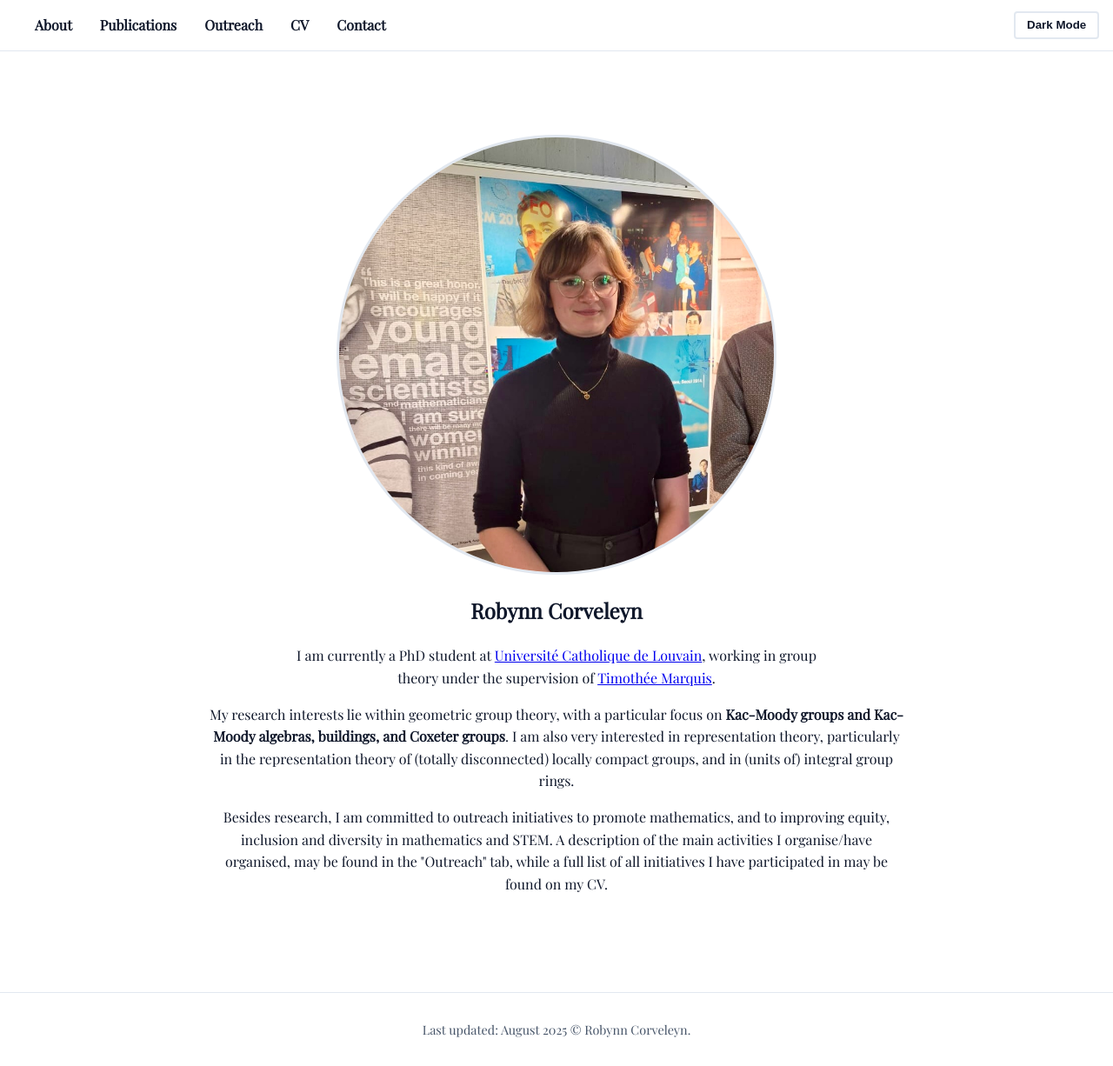
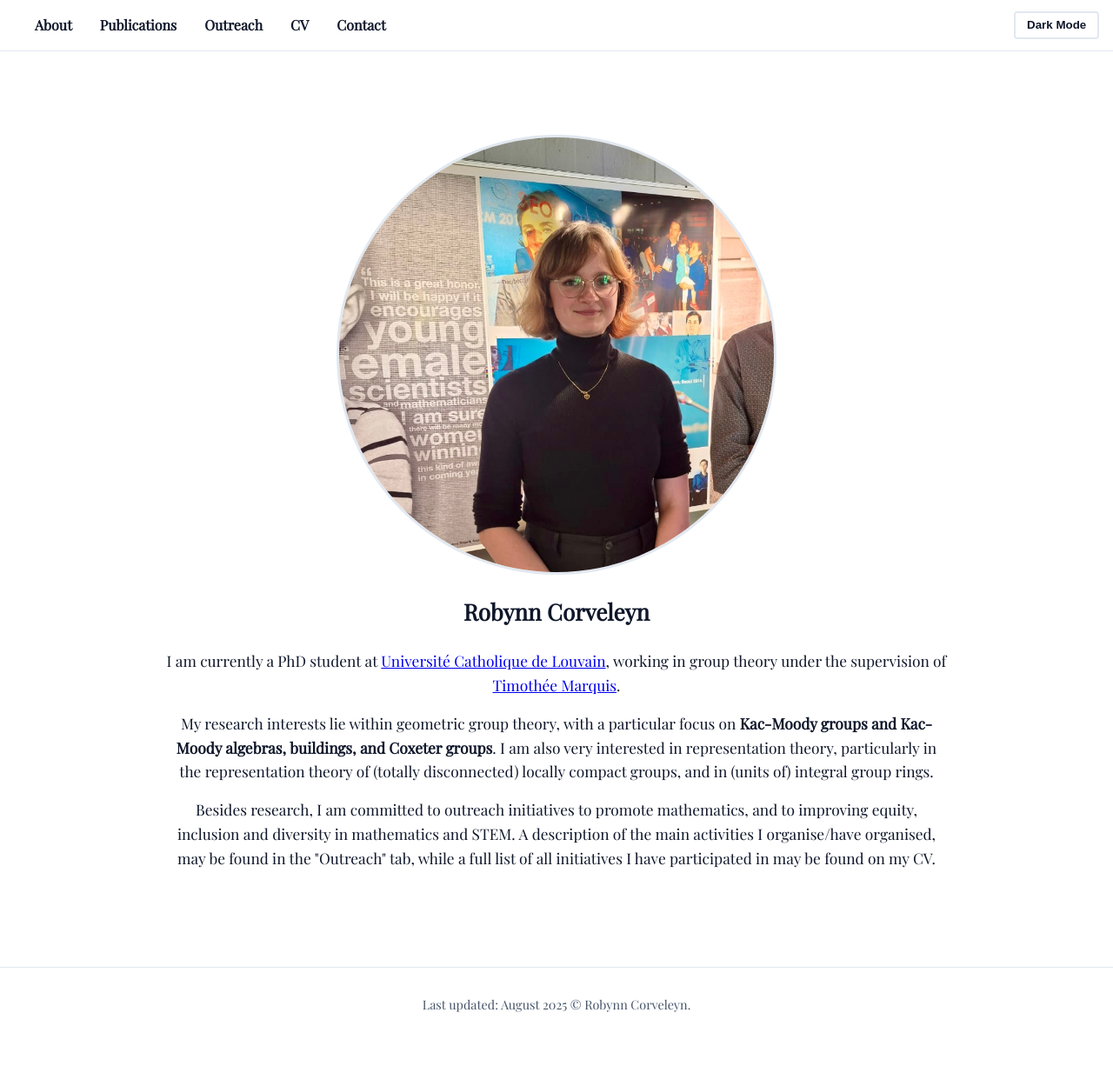
Before and after one commit to robynn-corveleyn/robynn-corveleyn.github.io, a Jekyll site: the page built from index.html, in a window 1280 px wide. Shown: the whole page at 87% size. Built offline with Jekyll 4.4.1, drawn with Linux system fonts in a browser that asks for light colours; after the commit the page ends 1197 px from its top, so only the background shows below that.

Commit message:
Update index.html

```diff
--- a/index.html
+++ b/index.html
@@ -4,17 +4,17 @@ title: Home
 ---
 
   <main>
-    <section id="hero" style="text-align:center; padding:2rem 0;">
+    <section id="hero" style="text-align:center; padding:2rem 0; font-size:13pt">
       <img src="{{ '/assets/images/contact-photo.jpg' | relative_url }}" alt="Photo of Robynn Corveleyn" style="width:500px;  border-radius:50%; object-fit:cover;">
       <h1 style="margin-top:1rem;">Robynn Corveleyn</h1>
-      <p style="max-width:600px; margin:1rem auto;">
+      <p style="max-width:900px; margin:1rem auto;">
         I am currently a PhD student at <a href= "https://www.uclouvain.be/en/research-institutes/irmp/group-theory" target="_blank" rel="noopener"> Université Catholique de Louvain</a>, working in group theory under the supervision of
         <a href="https://perso.uclouvain.be/timothee.marquis/intro.htm" target="_blank" rel="noopener">Timothée Marquis</a>.
       </p>
-      <p style="max-width:800px; margin:1rem auto;">
+      <p style="max-width:900px; margin:1rem auto;">
         My research interests lie within geometric group theory, with a particular focus on <b> Kac-Moody groups and Kac-Moody algebras, buildings, and Coxeter groups</b>. I am also very interested in representation theory, particularly in the representation theory of (totally disconnected) locally compact groups, and in (units of) integral group rings.
       </p>
-      <p style="max-width:800px; margin:1rem auto;">
+      <p style="max-width:900px; margin:1rem auto;">
         Besides research, I am committed to outreach initiatives to promote mathematics, and to improving equity, inclusion and diversity in mathematics and STEM. A description of the main activities I organise/have organised, may be found in the "Outreach" tab, while a full list of all initiatives I have participated in may be found on my CV.
     </section>
   </main>
```
